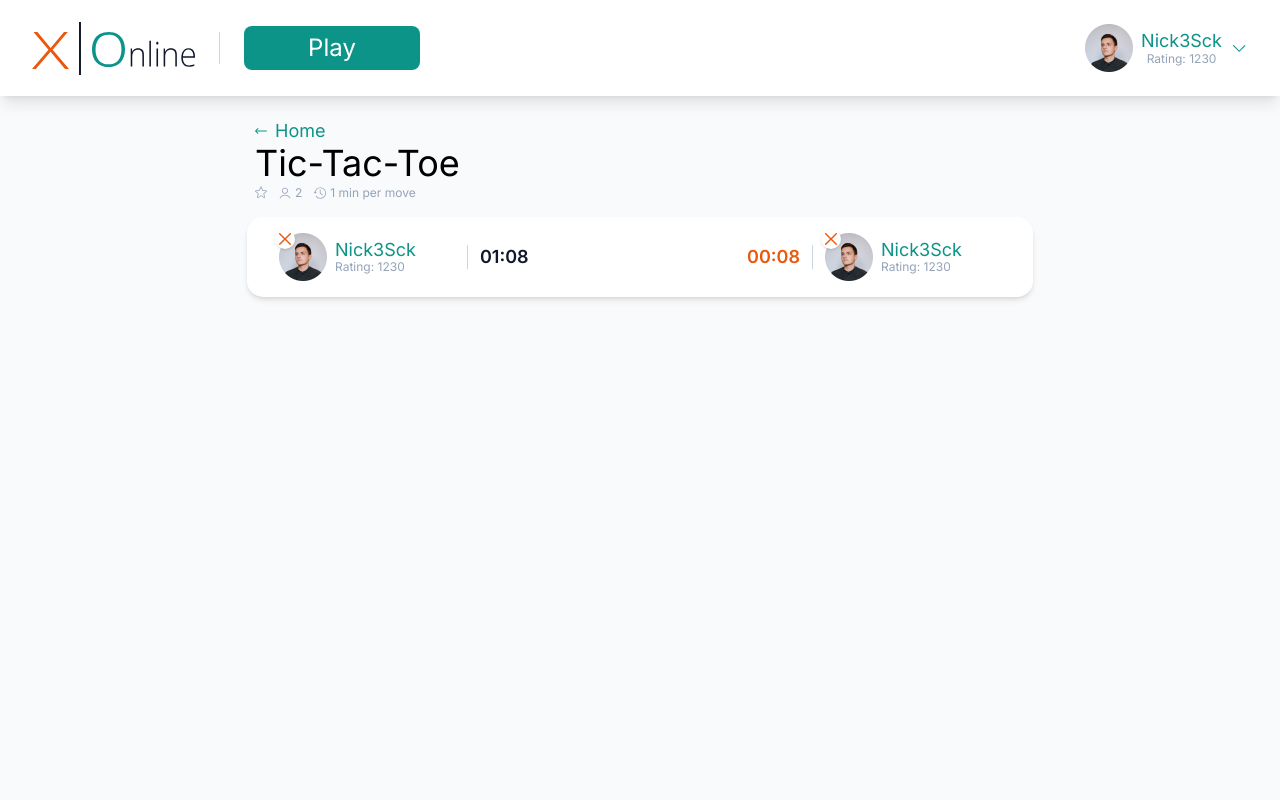
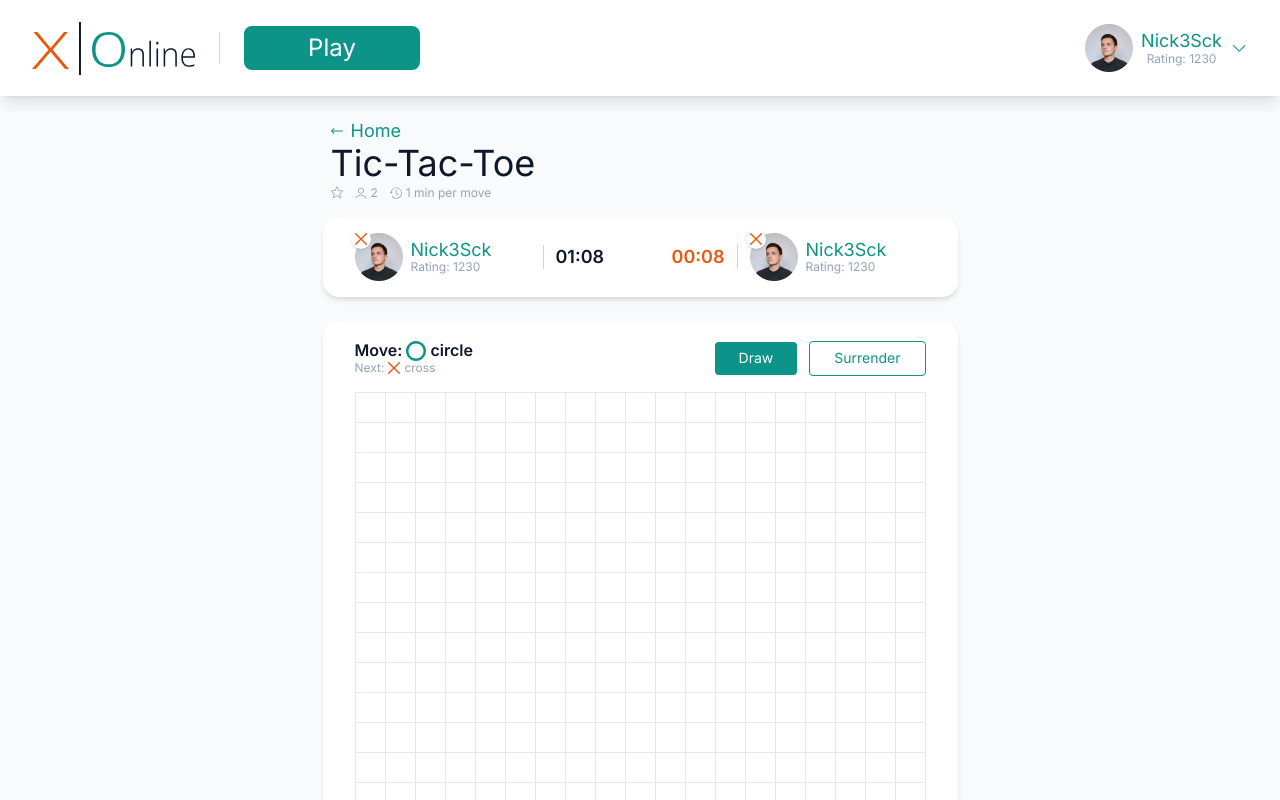
Before and after one commit to keithharingg/tic-tac-toe.v2, a Next.js app: page / in a window 1280 px wide. Shown: the top 800 px of the page. Built offline with nearby package versions, Linux system fonts and the light colour scheme.

Commit message:
split GameField on components, added logic for move order

```diff
--- /dev/null
+++ b/components/game/game-field.jsx
@@ -0,0 +1,90 @@
+import clsx from 'clsx';
+import React, { useState } from 'react';
+import { CircleIcon } from './icons/circle-icon';
+import { CrossIcon } from './icons/cross-icon';
+import { UiButton } from '../uikit/ui-button';
+
+const GAME_SYMBOLS = {
+  CIRCLE: 'circle',
+  CROSS: 'cross',
+  TRIANGLE: 'triangle',
+  SQUARE: 'square',
+};
+
+const MOVE_ORDER = [
+  GAME_SYMBOLS.CIRCLE,
+  GAME_SYMBOLS.CROSS,
+  GAME_SYMBOLS.TRIANGLE,
+  GAME_SYMBOLS.SQUARE,
+];
+
+const getNextMove = (currentMove) => {
+  const nextMoveIndex = MOVE_ORDER.indexOf(currentMove) + 1;
+  return MOVE_ORDER[nextMoveIndex] ?? MOVE_ORDER[0];
+};
+
+export function GameField({ className }) {
+  const [cells, setCells] = useState(() => new Array(19 * 19).fill(null));
+  const [currentMove, setCurrentMove] = useState(GAME_SYMBOLS.CIRCLE);
+  const nextMove = getNextMove(currentMove);
+  const actions = (
+    <>
+      <UiButton size="md" variant="primary">
+        Draw
+      </UiButton>
+      <UiButton size="md" variant="outline">
+        Surrender
+      </UiButton>
+    </>
+  );
+  return (
+    <GameFieldLayout className={className}>
+      <GameMoveInfo currentMove={currentMove} nextMove={nextMove} actions={actions} />
+      <GameGrid>
+        {cells.map((_, i) => (
+          <GameCell key={i}></GameCell>
+        ))}
+      </GameGrid>
+    </GameFieldLayout>
+  );
+}
+
+function GameFieldLayout({ className, children }) {
+  return (
+    <div className={clsx(className, 'bg-white rounded-2xl shadow-md px-8 pt-5 pb-7')}>
+      {children}
+    </div>
+  );
+}
+
+function GameMoveInfo({ actions, currentMove, nextMove }) {
+  return (
+    <div className="flex gap-3 items-center">
+      <div className="mr-auto">
+        <div className="flex items-center gap-1 tetx-xl leading-tight font-semibold">
+          Move: <CircleIcon className="w-5 h-5" /> {currentMove}
+        </div>
+        <div className="flex items-center gap-1 text-xs leading-tight text-slate-400">
+          Next: <CrossIcon /> {nextMove}
+        </div>
+      </div>
+      {actions}
+    </div>
+  );
+}
+
+function GameGrid({ children }) {
+  return (
+    <div className="grid mt-4 grid-cols-[repeat(19,_30px)] grid-rows-[repeat(19,_30px)] pl-px pt-px">
+      {children}
+    </div>
+  );
+}
+
+function GameCell({ children }) {
+  return (
+    <button className="border border-slate-200 -ml-px -mt-px flex items-center justify-center">
+      {children}
+    </button>
+  );
+}
--- a/components/game/game-info.jsx
+++ b/components/game/game-info.jsx
@@ -5,7 +5,10 @@ import { CrossIcon } from './icons/cross-icon';
 export function GameInfo({ className }) {
   return (
     <div
-      className={clsx('bg-white rounded-2xl shadow-md px-8 py-4 flex justify-between', className)}>
+      className={clsx(
+        'bg-white rounded-2xl shadow-md px-8 py-4 flex justify-between gap-3',
+        className,
+      )}>
       <div className="flex gap-3 items-center">
         <div className="relative">
           <Profile className="w-44" />
--- a/components/game/icons/circle-icon.jsx
+++ b/components/game/icons/circle-icon.jsx
@@ -1,6 +1,12 @@
-export function CircleIcon() {
+export function CircleIcon({ className }) {
   return (
-    <svg width="12" height="12" viewBox="0 0 12 12" fill="none" xmlns="http://www.w3.org/2000/svg">
+    <svg
+      className={className}
+      width="12"
+      height="12"
+      viewBox="0 0 12 12"
+      fill="none"
+      xmlns="http://www.w3.org/2000/svg">
       <path
         d="M6.00002 0C2.68629 0 0 2.68629 0 6.00002C0 9.31374 2.68629 12 6.00002 12C9.31374 12 12 9.31374 12 6.00002C12 2.68629 9.31371 0 6.00002 0ZM6.00002 10.5C3.51475 10.5 1.50001 8.48529 1.50001 6.00002C1.50001 3.51475 3.51475 1.50001 6.00002 1.50001C8.48529 1.50001 10.5 3.51475 10.5 6.00002C10.5 8.48529 8.48529 10.5 6.00002 10.5Z"
         fill="#0D9488"
--- a/components/game/index.js
+++ b/components/game/index.js
@@ -1,2 +1,3 @@
 export { GameTitle } from './game-title';
 export { GameInfo } from './game-info';
+export { GameField } from './game-field';
--- a/pages/_app.jsx
+++ b/pages/_app.jsx
@@ -1,3 +1,4 @@
+import clsx from 'clsx';
 import '../styles/global.css';
 import { Inter } from 'next/font/google';
 
@@ -8,7 +9,7 @@ const inter = Inter({
 
 export default function App({ Component, pageProps }) {
   return (
-    <div className={inter.className}>
+    <div className={clsx(inter.className, 'text-slate-900')}>
       <Component {...pageProps} />
     </div>
   );
--- a/pages/index.jsx
+++ b/pages/index.jsx
@@ -1,13 +1,14 @@
-import { GameInfo, GameTitle } from '../components/game';
+import { GameField, GameInfo, GameTitle } from '../components/game';
 import { Header } from '../components/header';
 
 export default function HomePage() {
   return (
     <div className="bg-slate-50 min-h-screen">
       <Header />
-      <main className="pt-6 mx-auto max-w-[786px]">
+      <main className="pt-6 mx-auto w-max">
         <GameTitle />
         <GameInfo className="mt-4" />
+        <GameField className="mt-6" />
       </main>
     </div>
   );
```
